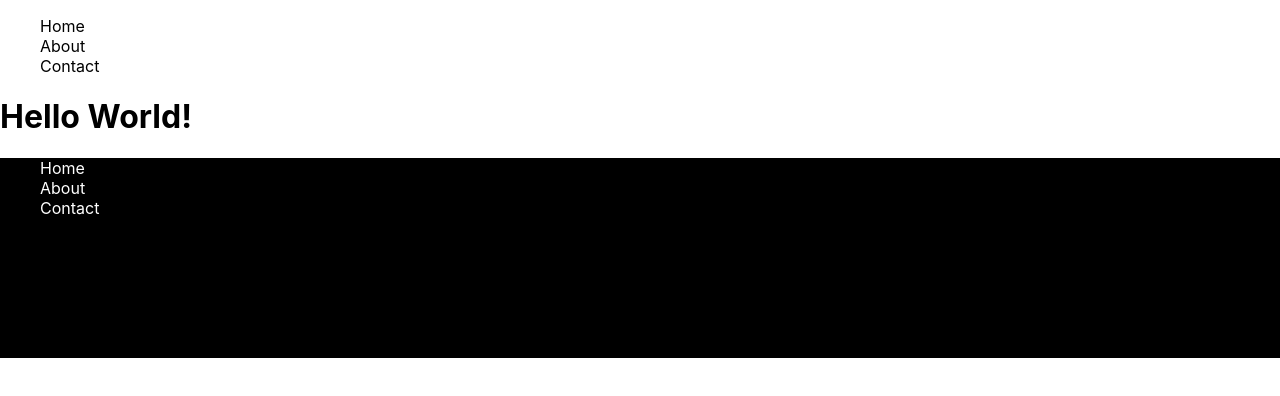
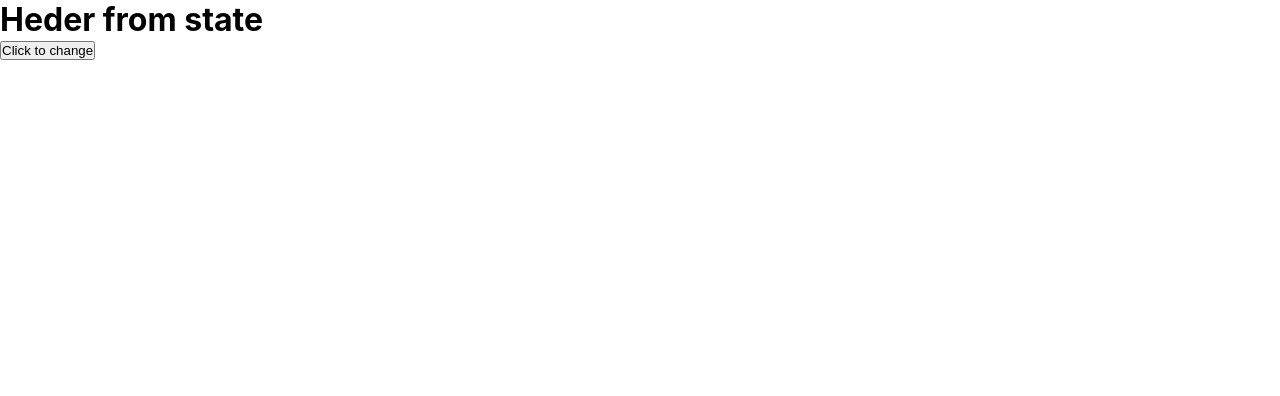
Before and after one commit to ThePratikSah/reactapp, a React (Create React App) app: page / in a window 1280 px wide. Shown: the top 396 px of the page. Built offline with nearby package versions, Linux system fonts and the light colour scheme.

Commit message:
Working with state

```diff
--- a/src/App.css
+++ b/src/App.css
@@ -1,9 +1,5 @@
-.footer {
-  background-color: black;
-  color: white;
-  height: 200px;
+* {
+  margin: 0;
+  padding: 0;
+  box-sizing: border-box;
 }
-
-.header {
-  list-style: none;
-}
--- a/src/App.jsx
+++ /dev/null
@@ -1,16 +0,0 @@
-import React from "react";
-import Header from "./components/Header";
-import Footer from "./components/Footer";
-import "./App.css";
-
-function App() {
-  return (
-    <>
-      <Header />
-      <h1>Hello World!</h1>
-      <Footer />
-    </>
-  );
-}
-
-export default App;
--- /dev/null
+++ b/src/components/App.jsx
@@ -0,0 +1,26 @@
+import React from "react";
+import "../App.css";
+
+class App extends React.Component {
+
+  state = {
+    "header": "Heder from state",
+  }
+
+  buttonChangeHandler = () => {
+    this.setState({
+      "header": "The header text changed!",
+    });
+  }
+
+  render() {
+    return(
+      <>
+      <h1>{this.state.header}</h1>
+      <button onClick={this.buttonChangeHandler}>Click to change</button>
+      </>
+    );
+  }
+}
+
+export default App;
--- a/src/components/Footer.jsx
+++ /dev/null
@@ -1,13 +0,0 @@
-import React from "react";
-import "../App.css";
-import Header from "./Header";
-
-function Footer() {
-  return (
-    <div className="footer">
-      <Header />
-    </div>
-  );
-}
-
-export default Footer;
--- a/src/components/Header.jsx
+++ /dev/null
@@ -1,15 +0,0 @@
-import React from "react";
-
-function Header() {
-  return (
-    <nav>
-      <ul className="header">
-        <li>Home</li>
-        <li>About</li>
-        <li>Contact</li>
-      </ul>
-    </nav>
-  );
-}
-
-export default Header;
--- a/src/index.js
+++ b/src/index.js
@@ -1,7 +1,7 @@
 import React from "react";
 import ReactDOM from "react-dom";
 import "./index.css";
-import App from "./App.jsx";
+import App from "./components/App";
 
 ReactDOM.render(
   <React.StrictMode>
```
